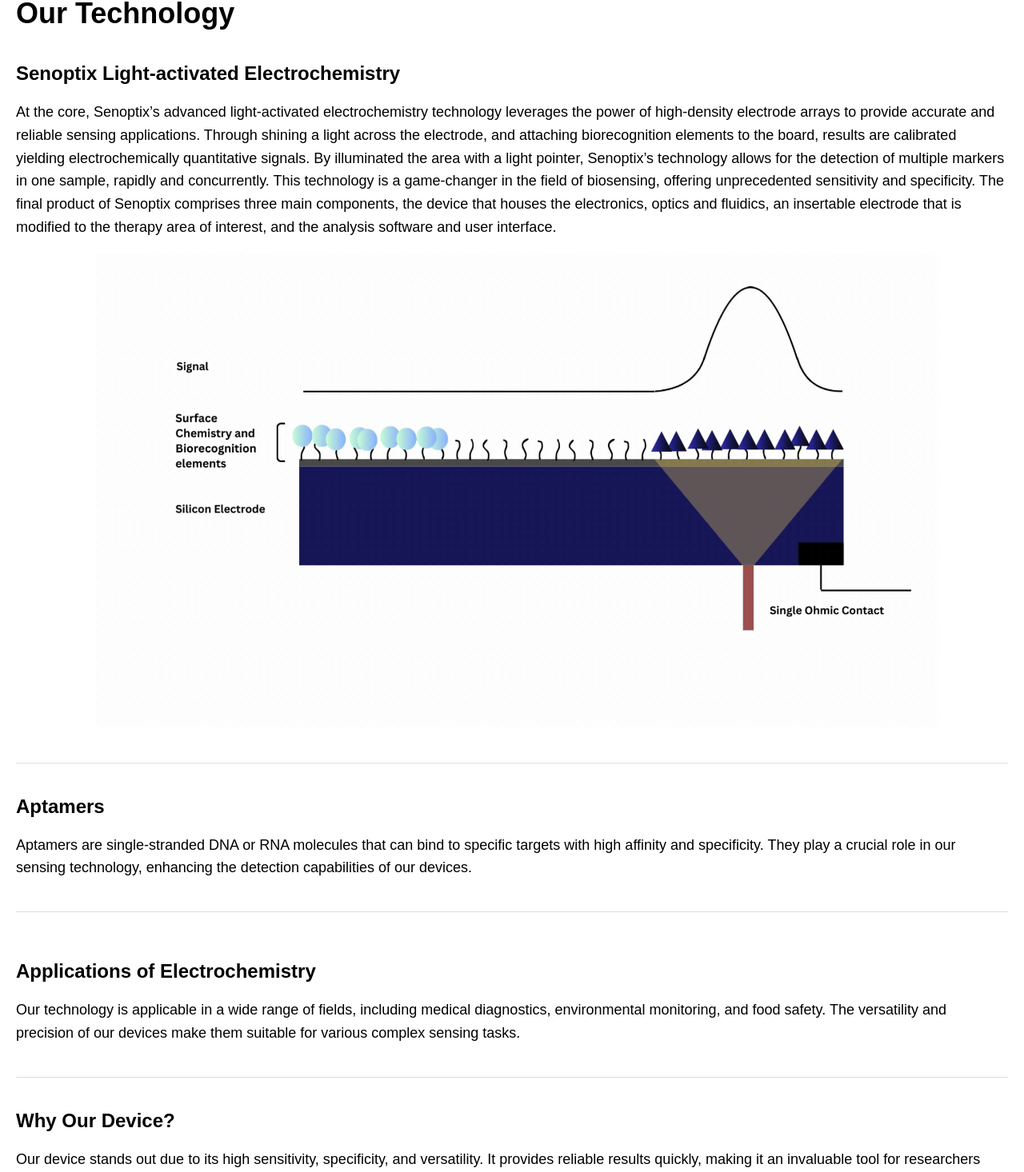
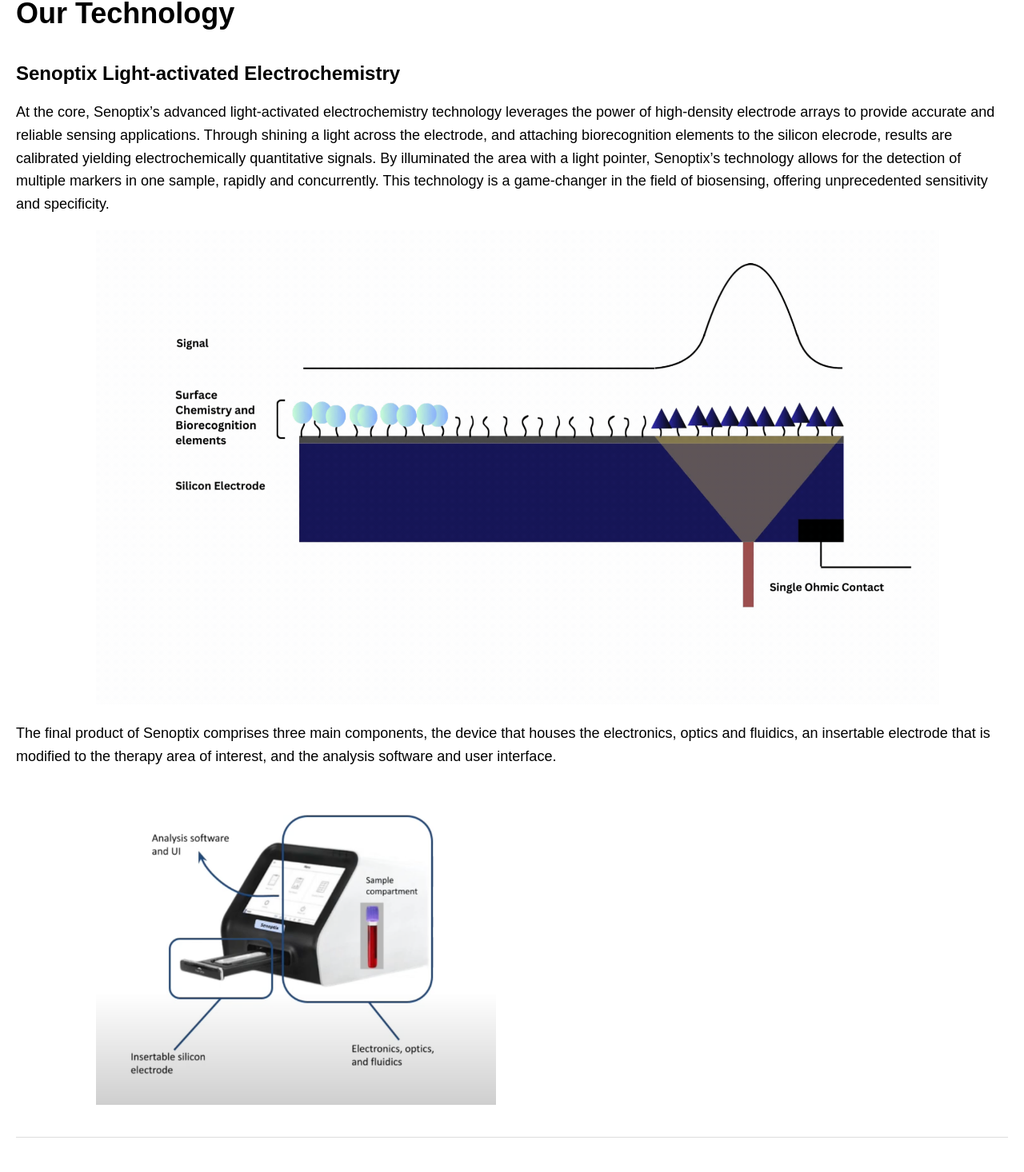
Before and after one commit to ajah0ng/Senoptix, a React (Vite) app: page /our-technology in a window 1280 px wide. Shown: the part 180-1646 px from the top of the page at 80% size. Built offline with nearby package versions, Linux system fonts and the light colour scheme.

Commit message:
Add: Content

```diff
--- a/src/Components/OurTechnology.css
+++ b/src/Components/OurTechnology.css
@@ -25,6 +25,13 @@
   line-height: 1.6;
 }
 
+.small-image {
+  width: 500px; /* Adjust the width as needed */
+  height: auto; /* This will maintain the aspect ratio */
+  display: block;
+  margin: 0 auto;
+}
+
 hr.faint-divider {
   border: none;
   border-top: 1px solid #ddd;
--- a/src/Components/OurTechnology.jsx
+++ b/src/Components/OurTechnology.jsx
@@ -1,6 +1,7 @@
 import React from 'react';
 import './OurTechnology.css';
 import gif from '../assets/diagram.gif';
+import components_photo from '../assets/components.png';
 
 const OurTechnology = () => {
   return (
@@ -12,16 +13,15 @@
             <h2 className="subsection-title">Senoptix Light-activated Electrochemistry</h2>
             <p className="subsection-text">
             At the core, Senoptix’s advanced light-activated electrochemistry technology leverages the power of high-density electrode arrays to provide accurate and reliable sensing applications.
-
-            Through shining a light across the electrode, and attaching biorecognition elements to the board, results are calibrated yielding electrochemically quantitative signals. By illuminated the area with a light pointer, Senoptix’s technology allows for the detection of multiple markers in one sample, rapidly and concurrently.
-
+            Through shining a light across the electrode, and attaching biorecognition elements to the silicon elecrode, results are calibrated yielding electrochemically quantitative signals. By illuminated the area with a light pointer, Senoptix’s technology allows for the detection of multiple markers in one sample, rapidly and concurrently.
             This technology is a game-changer in the field of biosensing, offering unprecedented sensitivity and specificity.
-
-            The final product of Senoptix comprises three main components, the device that houses the electronics, optics and fluidics, an insertable electrode that is modified to the therapy area of interest, and the analysis software and user interface.
-
             </p>
           </div>
           <img src={gif} alt="Light-activated electrochemistry diagram" className='medium-gif' />
+          <p className="subsection-text">
+            The final product of Senoptix comprises three main components, the device that houses the electronics, optics and fluidics, an insertable electrode that is modified to the therapy area of interest, and the analysis software and user interface.
+          </p>
+          <img src={components_photo} alt="components breakdown" className='small-image' />
           <hr className="faint-divider" />
         </div>
 
@@ -29,9 +29,8 @@
           <div className="subsection-content">
             <h2 className="subsection-title">Aptamers</h2>
             <p className="subsection-text">
-              Aptamers are single-stranded DNA or RNA molecules that can bind to specific targets with high affinity and
-              specificity. They play a crucial role in our sensing technology, enhancing the detection capabilities of
-              our devices.
+            Aptamers are short, single-stranded DNA or RNA (ssDNA or ssRNA) molecules that can selectively bind to a specific target, including proteins, peptides, carbohydrates, small molecules, toxins, and even live cells.
+            Making a rise in the market, the application of aptamers for biosensing techniques offer high performance in selectivity and selectivity and production in comparison to antibodies. By modifying our silicon electrode with specific aptamers tailored for the specific therapy area alongside our novel light-activated technology this enhances the sensing abilities of our technology.
             </p>
           </div>
         </div>
```
Also changed, not shown: src/assets/components.png (added).
